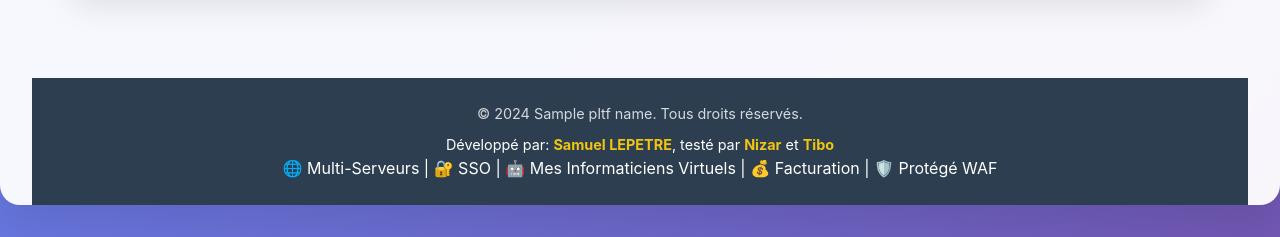
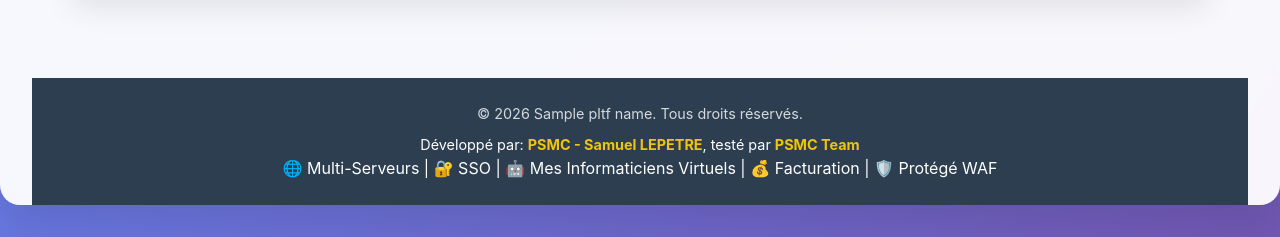
Before and after one commit to Sam9682/opcp-swautomorph, a Flask app: template templates/login.html in a window 1280 px wide. Shown: the part 1646-1883 px from the top of the page. Run offline with Flask 3, Linux system fonts and the light colour scheme; the template is opened without the code that fills it: most values are stand-ins (such as "Sample title", 1, 10 or a date in 2020); parts of the project's set-up code (start-up, migrations or seed data) failed here and were passed over.

Commit message:
Update message delopers info

```diff
--- a/conf/deploy.ini
+++ b/conf/deploy.ini
@@ -1,7 +1,7 @@
-DOMAIN=opcp-psmc.fr
+DOMAIN=opcp-psmc.com
 PLTF_NAME=opcp-psmc AI
 
 # Secondary domains (comma-separated list)
 # Format: "domain1:server_names:proxy_pass,domain2:server_names:proxy_pass"
-# Example: "opcp-psmc.fr:opcp-psmc.fr www.opcp-psmc.fr:https://opcp-psmc.fr:6137"
-SECONDARY_DOMAINS=opcp-psmc.fr:opcp-psmc.fr www.opcp-psmc.fr:https://opcp-psmc.fr:6137
+# Example: "opcp-psmc.com:opcp-psmc.com www.opcp-psmc.com:https://opcp-psmc.com:6137"
+SECONDARY_DOMAINS=
--- a/templates/login.html
+++ b/templates/login.html
@@ -61,10 +61,10 @@
 <footer class="legal-footer">
     <div class="legal-content">
         <p class="copyright">
-            © 2024 {{ pltf_name }}. {{ get_text('all_rights_reserved') }}
+            © 2026 {{ pltf_name }}. {{ get_text('all_rights_reserved') }}
         </p>
         <p class="team-credits">
-            {{ get_text('developed_by') }}: <strong>Samuel LEPETRE</strong>, {{ get_text('with_help_of') }} <strong>Nizar</strong> {{ get_text('and') }} <strong>Tibo</strong>
+            {{ get_text('developed_by') }}: <strong>PSMC - Samuel LEPETRE</strong>, {{ get_text('with_help_of') }} <strong>PSMC Team</strong>
         </p>
         <p class="platform-info">
             🌐 {{ get_text('multi_server_short') }} | 🔐 {{ get_text('sso_short') }} | 🤖 {{ get_text('virtual_agents_short') }} | 💰 {{ get_text('billing_short') }} | 🛡️ {{ get_text('waf_protected') }}
```
